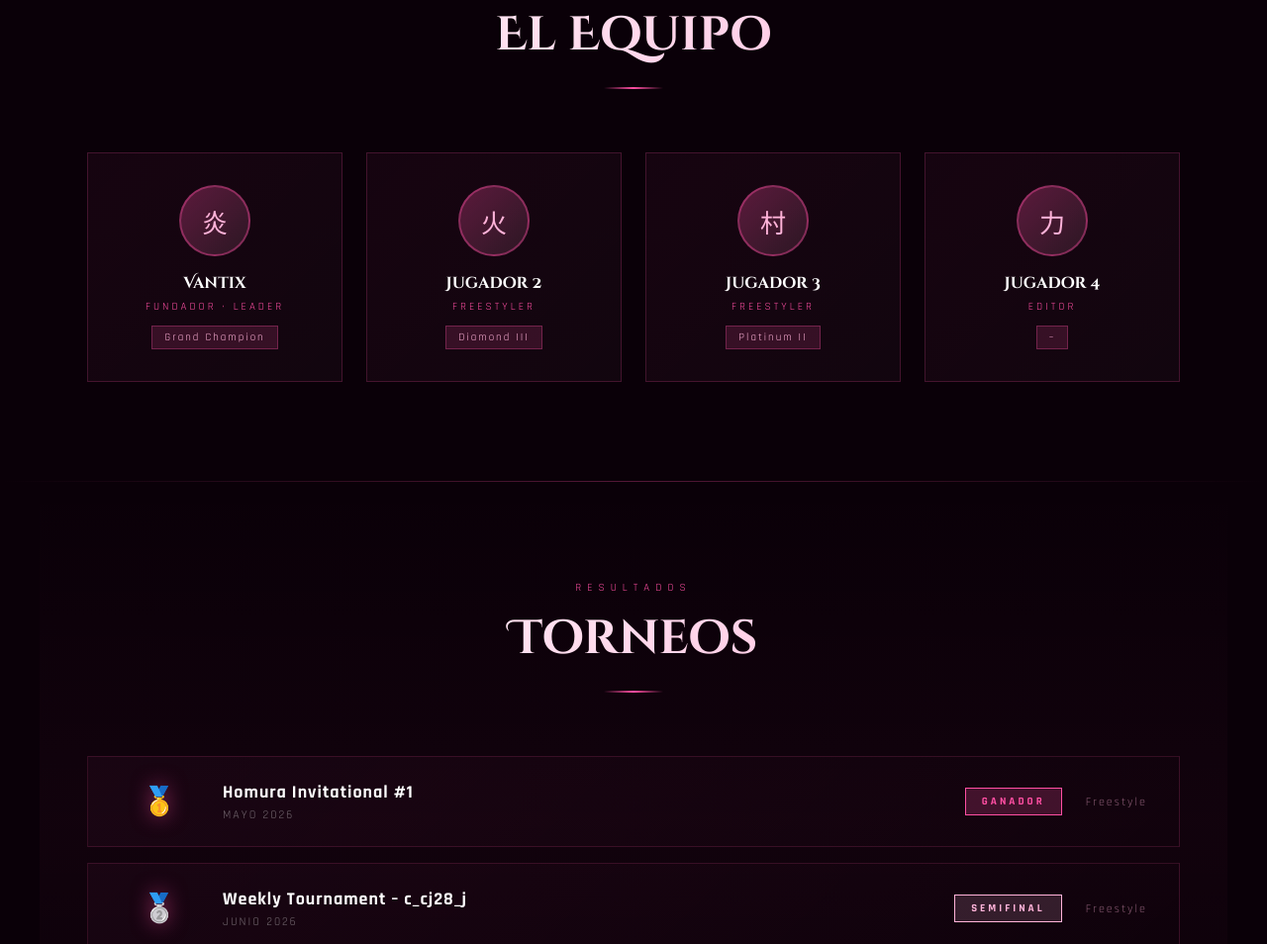
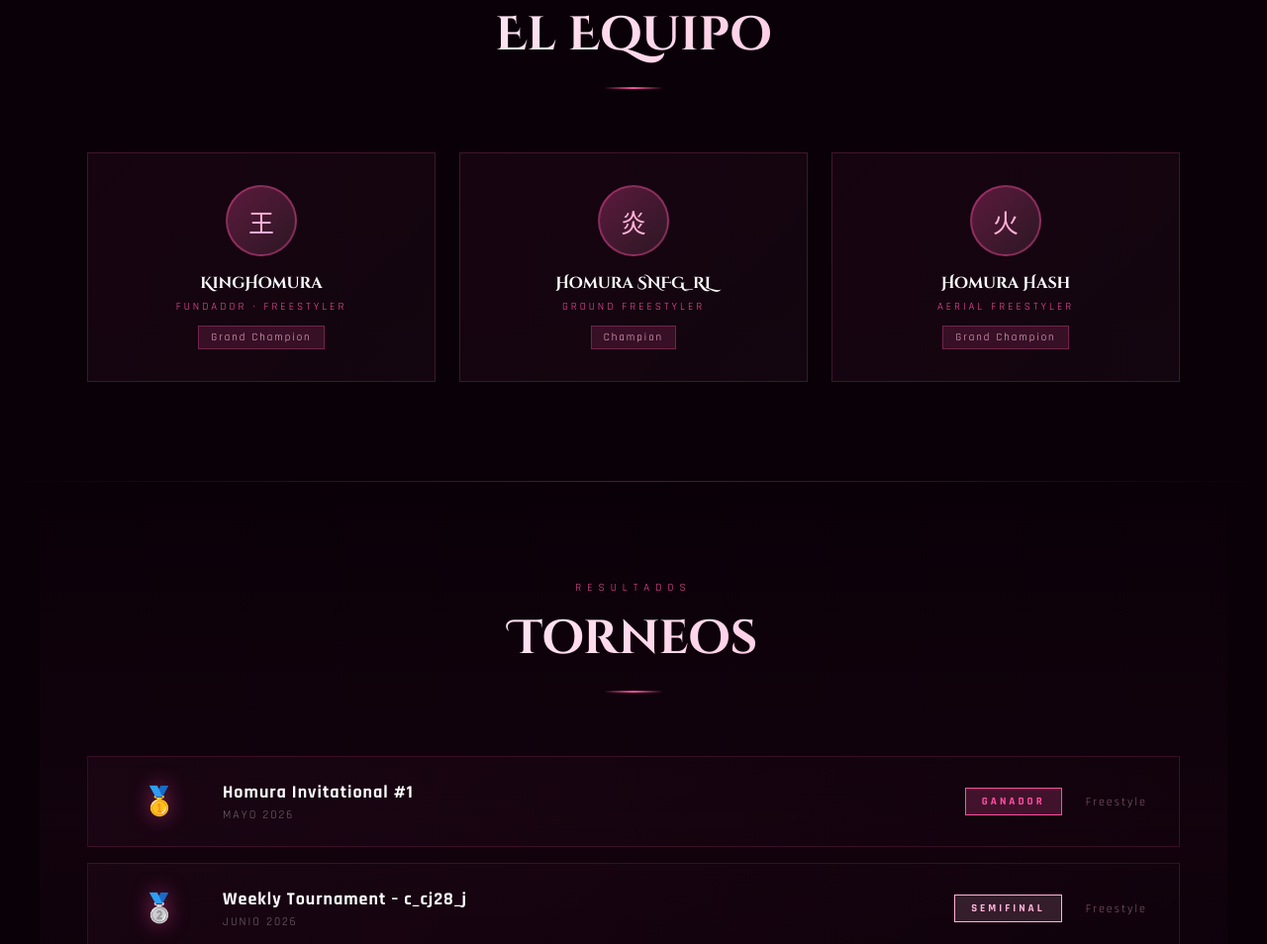
Before and after one commit to santiago2307linares-spec/HOMURA-CLAN, a plain HTML site: page index.html in a window 1280 px wide. Shown: the part 924-1878 px from the top of the page at 99% size. Drawn offline with Linux system fonts and the light colour scheme.

Commit message:
Update index.html

```diff
--- a/index.html
+++ b/index.html
@@ -634,28 +634,22 @@
   </div>
   <div class="roster-grid">
     <div class="member-card reveal">
-      <div class="member-avatar">炎</div>
-      <div class="member-name">Vantix</div>
-      <div class="member-role">Fundador · Leader</div>
+      <div class="member-avatar">王</div>
+      <div class="member-name">KingHomura</div>
+      <div class="member-role">Fundador · Freestyler</div>
       <span class="member-rank">Grand Champion</span>
     </div>
     <div class="member-card reveal">
-      <div class="member-avatar">火</div>
-      <div class="member-name">Jugador 2</div>
-      <div class="member-role">Freestyler</div>
-      <span class="member-rank">Diamond III</span>
+      <div class="member-avatar">炎</div>
+      <div class="member-name">Homura SNFG_RL</div>
+      <div class="member-role">Ground Freestyler</div>
+      <span class="member-rank">Champion</span>
     </div>
     <div class="member-card reveal">
-      <div class="member-avatar">村</div>
-      <div class="member-name">Jugador 3</div>
-      <div class="member-role">Freestyler</div>
-      <span class="member-rank">Platinum II</span>
-    </div>
-    <div class="member-card reveal">
-      <div class="member-avatar">力</div>
-      <div class="member-name">Jugador 4</div>
-      <div class="member-role">Editor</div>
-      <span class="member-rank">–</span>
+      <div class="member-avatar">火</div>
+      <div class="member-name">Homura Hash</div>
+      <div class="member-role">Aerial Freestyler</div>
+      <span class="member-rank">Grand Champion</span>
     </div>
   </div>
 </section>
```
